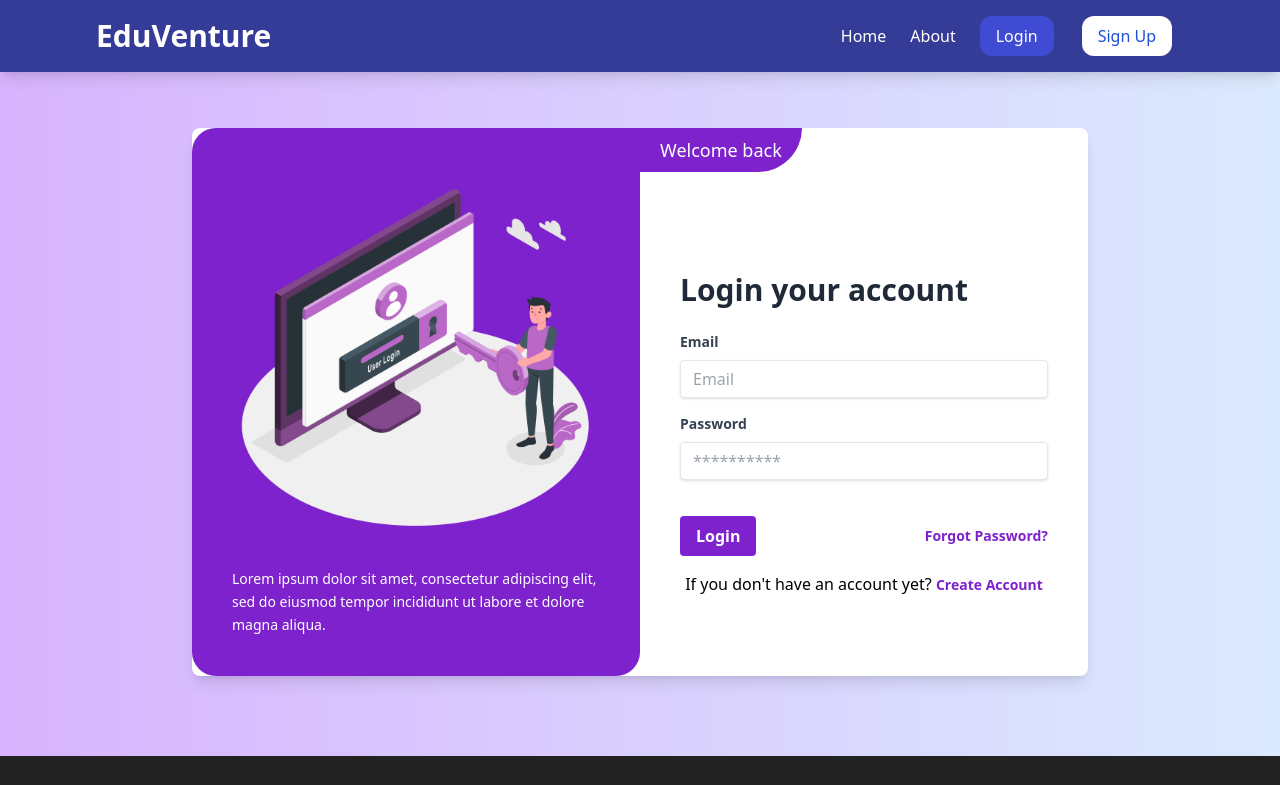
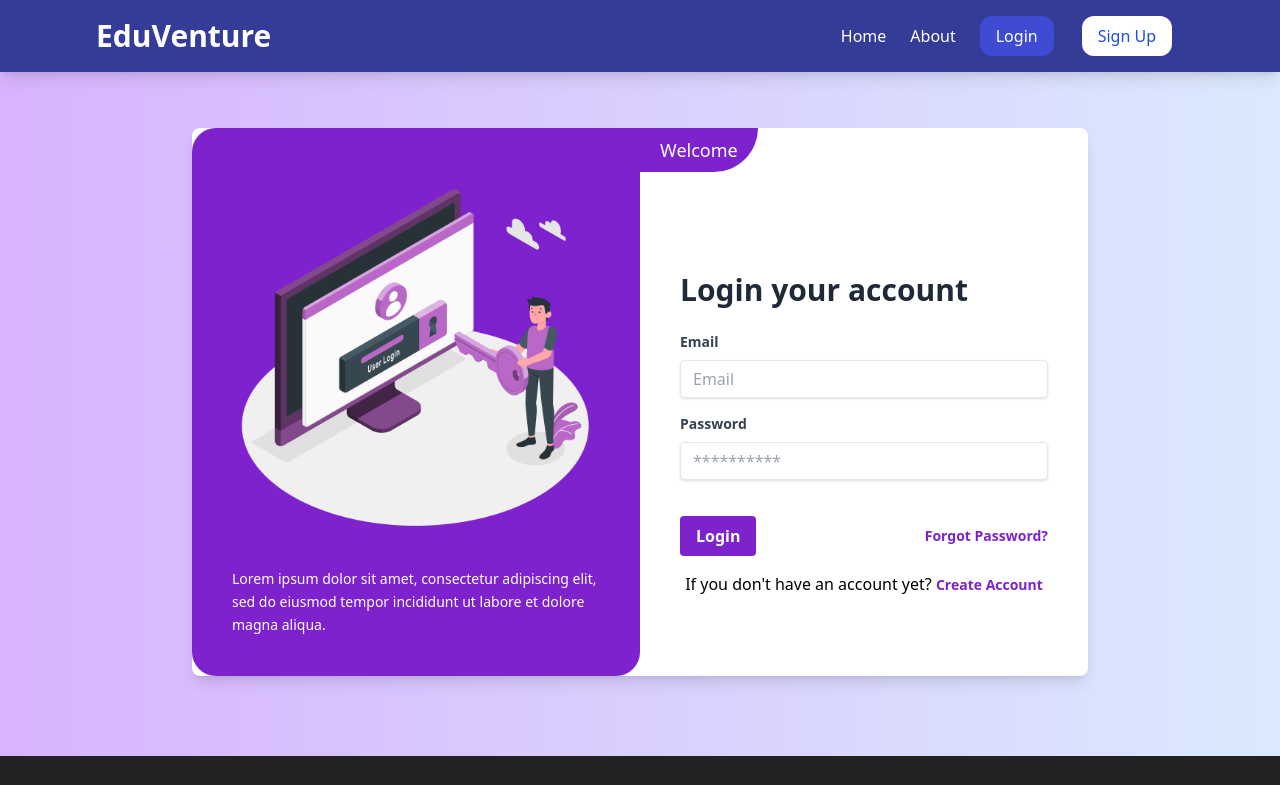
Before and after one commit to shorafothoshen/Online_School_Project_front_end, a plain HTML site: page login.html in a window 1280 px wide. Shown: the top 785 px of the page. Drawn offline with nearby package versions, Linux system fonts and the light colour scheme; no server answers.

Commit message:
login page update

```diff
--- a/login.html
+++ b/login.html
@@ -88,7 +88,7 @@
                 <!-- Right Side -->
                 <div class="p-10 flex flex-col justify-center w-full lg:w-1/2 relative">
                     <div class="absolute top-0 left-0 bg-purple-700 text-white px-5 py-2 rounded-br-full">
-                        <span class="font-medium text-lg">Welcome back</span>
+                        <span class="font-medium text-lg">Welcome</span>
                     </div>
                     <h1 class="text-3xl font-semibold mb-6 text-gray-800 mt-16">Login your account</h1>
                     <form onsubmit="HandleLogin(event)">
```
